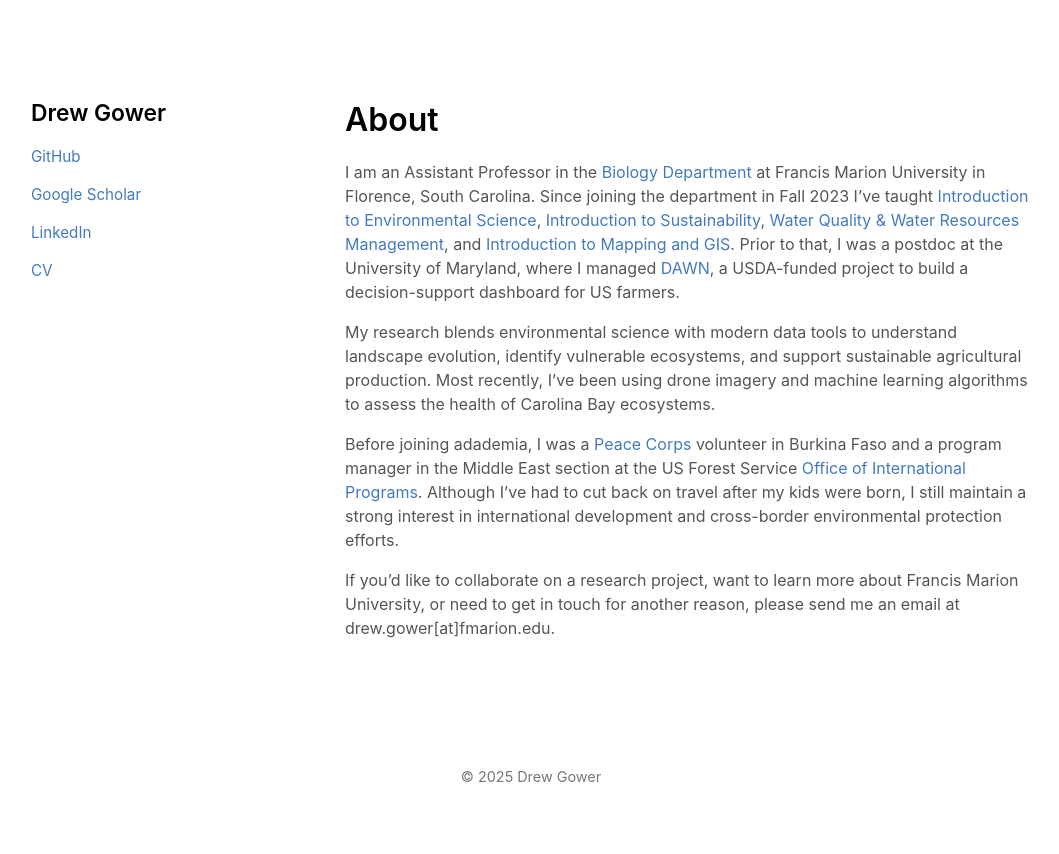
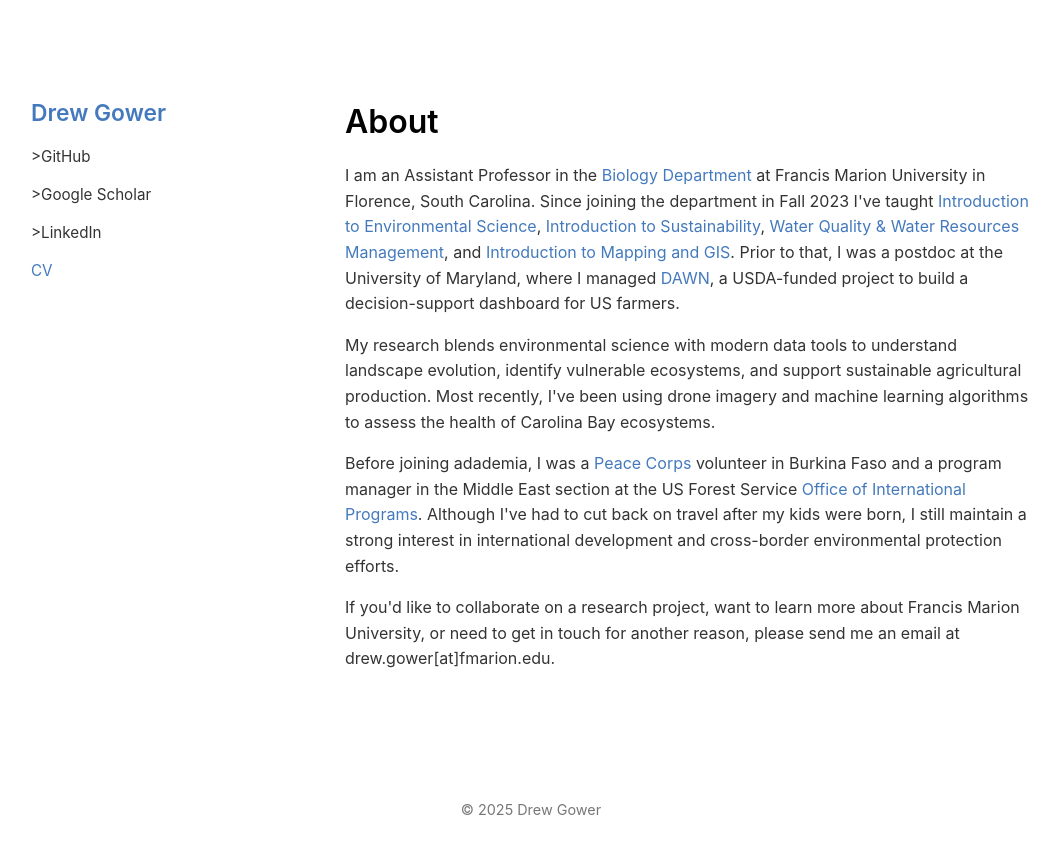
Before and after one commit to dbg6y/dbg6y.github.io, a Jekyll site: the page built from index.html, in a window 1280 px wide. Shown: the top 854 px of the page, without its empty margins (109-1168 px from the left). Built offline with Jekyll 4.4.1, drawn with Linux system fonts in a browser that asks for light colours; some of the changed lines change nothing that is shown.

Commit message:
replaced markdown with html

```diff
--- a/_layouts/default.html
+++ b/_layouts/default.html
@@ -10,10 +10,10 @@
 <body>
   <div class="two-column-container">
     <aside class="left-column">
-      <h1>Drew Gower</h1>
-      <p><a href="https://github.com/dbg6y" target="_blank">GitHub</a></p>
-      <p><a href="https://scholar.google.com" target="_blank">Google Scholar</a></p>
-      <p><a href="https://www.linkedin.com/in/drew-gower-5b8237a9/" target="_blank">LinkedIn</a></p>
+      <h1><a href="https://drewgower.com/">Drew Gower</a></h1>
+      <p><a href="https://github.com/dbg6y" target="_blank"></a>>GitHub</a></p>
+      <p><a href="https://scholar.google.com" target="_blank"></a>>Google Scholar</a></p>
+      <p><a href="https://www.linkedin.com/in/drew-gower-5b8237a9/" target="_blank"></a>>LinkedIn</a></p>
       <p><a href="/assets/Gower_CV.pdf">CV</a></p>
     </aside>
     <main class="right-column">
--- a/assets/css/style.css
+++ b/assets/css/style.css
@@ -1,18 +1,23 @@
+/* Base styles */
 body {
   font-family: -apple-system, BlinkMacSystemFont, "Segoe UI", Roboto, "Helvetica Neue", Arial, sans-serif;
-  line-height: 1.5;
-  color: #555;
+  font-size: 1rem;
+  line-height: 1.6;
+  color: #333;
   background-color: #fff;
-  font-size: 1rem;
   margin: 0;
   padding: 0;
 }
+
+/* Headings */
 h1, h2, h3 {
   font-weight: 600;
   margin-top: 2rem;
   margin-bottom: 1rem;
   color: #000;
 }
+
+/* Links */
 a {
   color: #447abd;
   text-decoration: none;
@@ -20,6 +25,8 @@
 a:hover {
   text-decoration: underline;
 }
+
+/* Layout: Two-column container */
 .two-column-container {
   display: flex;
   flex-direction: row;
@@ -28,32 +35,43 @@
   gap: 4rem;
   padding: 0 2rem;
 }
+
+/* Left sidebar column */
 .left-column {
   flex: 1;
   font-size: 0.95rem;
   line-height: 1.5;
   max-width: 250px;
 }
+
+/* Main content column */
 .right-column {
   flex: 2.5;
 }
+
+/* Responsive/mobile adjustments */
 @media (max-width: 768px) {
   .two-column-container {
     flex-direction: column;
   }
+
   .left-column {
     max-width: 100%;
     margin-bottom: 1rem;
     padding-bottom: 1rem;
-    border-bottom: 1px solid #ddd;
+    border-bottom: 1px solid #ddd; /* Divider between stacked columns */
   }
+
   .right-column {
     margin-top: 0;
   }
+
   body {
     padding: 1rem;
   }
 }
+
+/* Footer */
 footer {
   font-size: 0.9rem;
   color: #777;
@@ -61,6 +79,8 @@
   margin-top: 4rem;
   padding: 2rem 0;
 }
+
+/* Code styling */
 pre, code {
   font-family: SFMono-Regular, Consolas, "Liberation Mono", Menlo, monospace;
   background-color: #f6f8fa;
--- /dev/null
+++ b/index.html
@@ -0,0 +1,34 @@
+---
+layout: default
+title: Drew Gower
+---
+
+<h1>About</h1>
+<p>
+  I am an Assistant Professor in the
+  <a href="https://www.fmarion.edu/biology/">Biology Department</a> at Francis Marion University in Florence, South Carolina.
+  Since joining the department in Fall 2023 I've taught
+  <a href="/assets/ENVR101_S2025_Syllabus.pdf">Introduction to Environmental Science</a>,
+  <a href="/assets/ENVR102_S2024_Syllabus.pdf">Introduction to Sustainability</a>,
+  <a href="/assets/ENVR201_F2024_Syllabus.pdf">Water Quality & Water Resources Management</a>, and
+  <a href="/assets/ENVR215_S2025_Syllabus.pdf">Introduction to Mapping and GIS</a>.
+  Prior to that, I was a postdoc at the University of Maryland, where I managed
+  <a href="https://dawn.umd.edu/">DAWN</a>, a USDA-funded project to build a decision-support dashboard for US farmers.
+</p>
+<p>
+  My research blends environmental science with modern data tools to understand landscape evolution, identify vulnerable ecosystems,
+  and support sustainable agricultural production. Most recently, I've been using drone imagery and machine learning algorithms to assess
+  the health of Carolina Bay ecosystems.
+</p>
+<p>
+  Before joining adademia, I was a
+  <a href="https://www.peacecorps.gov/">Peace Corps</a> volunteer in Burkina Faso and a program manager in the Middle East section
+  at the US Forest Service
+  <a href="https://www.fs.usda.gov/about-agency/international-programs">Office of International Programs</a>.
+  Although I've had to cut back on travel after my kids were born, I still maintain a strong interest in international development
+  and cross-border environmental protection efforts.
+</p>
+<p>
+  If you'd like to collaborate on a research project, want to learn more about Francis Marion University, or need to get in touch
+  for another reason, please send me an email at drew.gower[at]fmarion.edu.
+</p>
--- a/index.md
+++ /dev/null
@@ -1,14 +0,0 @@
----
-layout: default
-title: Drew Gower
----
-
-# About
-I am an Assistant Professor in the [Biology Department](https://www.fmarion.edu/biology/) at Francis Marion University in Florence, South Carolina. Since joining the department in Fall 2023 I've taught [Introduction to Environmental Science](/assets/ENVR101_S2025_Syllabus.pdf), [Introduction to Sustainability](/assets/ENVR102_S2024_Syllabus.pdf), [Water Quality & Water Resources Management](/assets/ENVR201_F2024_Syllabus.pdf), and [Introduction to Mapping and GIS](/assets/ENVR215_S2025_Syllabus.pdf). Prior to that, I was a postdoc at the University of Maryland, where I managed [DAWN](https://dawn.umd.edu/), a USDA-funded project to build a decision-support dashboard for US farmers.
-
-My research blends environmental science with modern data tools to understand landscape evolution, identify vulnerable ecosystems, and support sustainable agricultural production. Most recently, I've been using drone imagery and machine learning algorithms to assess the health of Carolina Bay ecosystems.
-
-Before joining adademia, I was a [Peace Corps](https://www.peacecorps.gov/) volunteer in Burkina Faso and a program manager in the Middle East section at the US Forest Service [Office of International Programs](https://www.fs.usda.gov/about-agency/international-programs). Although I've had to cut back on travel after my kids were born, I still maintain a strong interest
-in international development and cross-border environmental protection efforts.
-
-If you'd like to collaborate on a research project, want to learn more about Francis Marion University, or need to get in touch for another reason, please send me an email at drew.gower[at]fmarion.edu.
```
Also changed, not shown: 2 other files.
